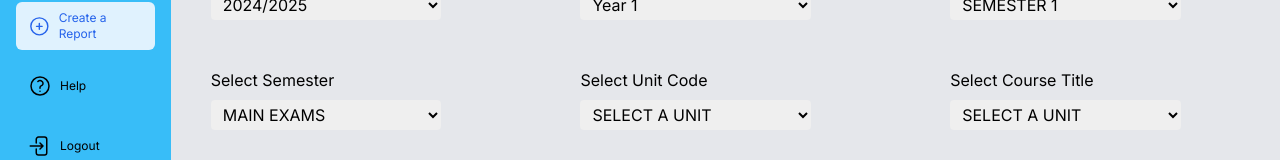
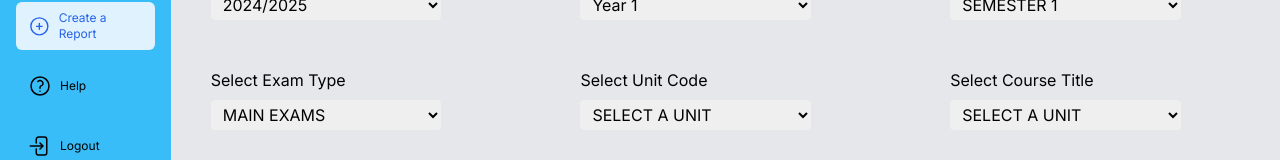
Before and after one commit to ClarenceLaria/missing-marks-system, a Next.js app: page /Student/create in a window 1280 px wide. Shown: the part 202-362 px from the top of the page. Built offline with nearby package versions, Linux system fonts and the light colour scheme.

Commit message:
error solving

```diff
--- a/app/(users)/Student/(pages)/create/page.tsx
+++ b/app/(users)/Student/(pages)/create/page.tsx
@@ -39,7 +39,7 @@ export default function page() {
                 </select>
             </div>
             <div className='w-[18vw]'>
-                <label>Select Semester</label><br/>
+                <label>Select Exam Type</label><br/>
                 <select className='my-2 w-[18vw] px-2 py-1 rounded' name="cars" id="cars" >
                     <option value="SEMESTER1">MAIN EXAMS</option>
                     <option value="SEMESTER2">SPECIAL EXAMS</option>
```
Also changed, not shown: app/api/actions/route.tsx (deleted).
